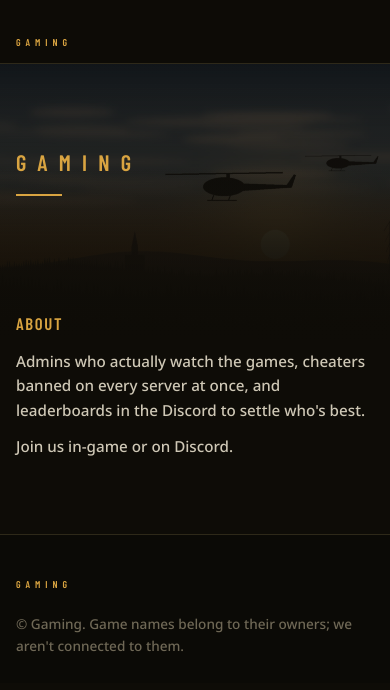
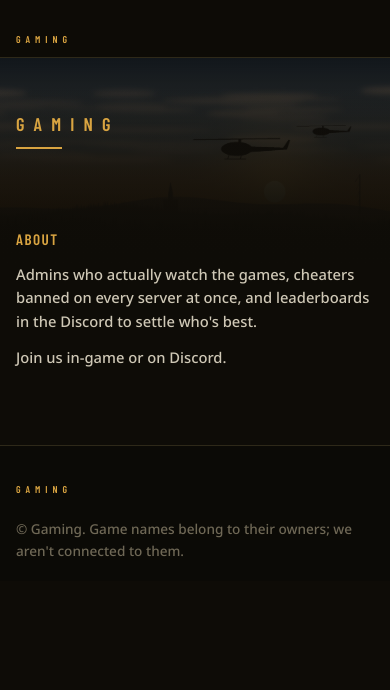
Before and after one commit to doyler34/test-bot, a Python web app: template panel/templates/site.html in a window 390 px wide. Shown: the top 690 px of the page. Run offline with Jinja, Linux system fonts and the light colour scheme; the template is opened without the code that fills it, so the values that code supplies are empty.

Commit message:
Site on phones: tighter hero, icon-only Discord button up top, slim server rows
Co-Authored-By: Claude Opus 5.5 <noreply@anthropic.com>
Claude-Session: https://claude.ai/code/session_01EfMGoN8LA3hRe4CLJejeAq

```diff
--- a/panel/static/site.css
+++ b/panel/static/site.css
@@ -113,22 +113,51 @@ footer .icon { color: var(--muted); } footer .icon:hover { color: var(--gold); }
 footer .icon svg { width: 26px; height: 26px; }
 
 @media (max-width: 860px) {
-  .bar { grid-template-columns: auto auto; height: 64px; }
+  html { scroll-behavior: auto; }
+  body { font-size: .95rem; }
+  .bar { grid-template-columns: auto auto; height: 58px; }
   .links { display: none; }
-  .join-top { justify-self: end; }
-  .hero { min-height: 0; padding: 64px 16px 120px;
-    background: linear-gradient(180deg, rgba(14, 12, 7, .55) 0%, rgba(14, 12, 7, .85) 60%, var(--bg) 100%),
+  .wordmark.small b { font-size: 1.6rem; }
+  .button.join-top { justify-self: end; width: 42px; height: 42px; padding: 0; }
+  .join-top span { display: none; }
+  .join-top svg { width: 22px; height: 22px; }
+  .hero { min-height: 0; padding: 36px 16px 96px;
+    background: linear-gradient(180deg, rgba(14, 12, 7, .5) 0%, rgba(14, 12, 7, .82) 55%, var(--bg) 100%),
                 url(/static/site/banner.jpg) 70% center / cover no-repeat; }
-  .status { padding: 18px 16px; }
-  .server { grid-template-columns: 1fr auto; gap: 6px 14px; }
-  .server .game { grid-column: 1 / -1; font-size: .95rem; color: var(--gold); }
-  .join { grid-column: 1 / -1; justify-self: stretch; text-align: left; }
-  .join summary { width: 100%; }
-  .lower { grid-template-columns: 1fr; gap: 28px; }
+  .wordmark.big b { font-size: 4rem; }
+  .wordmark.big i { font-size: 1.15rem; margin-top: 4px; }
+  .tagline { margin-top: 16px; font-size: 1.25rem; }
+  .rule { margin: 14px 0; }
+  .lead { font-size: .98rem; }
+  .actions { display: grid; grid-template-columns: 1fr 1fr; gap: 10px; margin-top: 22px; }
+  .actions .button { padding: 13px 10px; font-size: .92rem; }
+  .actions .button:only-child { grid-column: 1 / -1; }
+  main { margin-top: -72px; }
+  .status { padding: 14px 16px 4px; }
+  .label { font-size: .95rem; margin-bottom: 6px; }
+  .label .summary { font-size: .82rem; }
+  .server { grid-template-columns: 1fr auto; gap: 2px 12px; padding: 12px 0; }
+  .server .game { grid-column: 1 / -1; font-size: .78rem; color: var(--gold); }
+  .server .name b { font-size: 1.15rem; }
+  .server .count b { font-size: 1.15rem; }
+  .bars { margin-left: 4px; height: 14px; }
+  .join { grid-column: 1 / -1; justify-self: start; text-align: left; }
+  .join summary.button { padding: 2px 0; border: 0; background: none; color: var(--gold); font-size: .8rem;
+    letter-spacing: .1em; justify-content: flex-start; }
+  .join summary::after { content: " ›"; }
+  .join[open] summary::after { content: " ⌄"; }
+  .join p { margin-top: 4px; font-size: .85rem; }
+  .rules { margin-top: 32px; }
+  .rules ol { padding: 4px 16px; }
+  .rules li { gap: 12px; padding: 9px 0; font-size: .92rem; }
+  .rules li:last-child { border-bottom: 0; }
+  .lower { grid-template-columns: 1fr; gap: 28px; margin-top: 32px; }
   .story { grid-template-columns: 1fr; }
-  .story .thumb { min-height: 130px; background: linear-gradient(180deg, rgba(14, 12, 7, 0) 50%, var(--raise-2)),
+  .story .thumb { min-height: 110px; background: linear-gradient(180deg, rgba(14, 12, 7, 0) 50%, var(--raise-2)),
     url(/static/site/banner.jpg) 70% center / cover no-repeat; }
-  .side { padding-top: 0; }
-  footer { grid-template-columns: 1fr auto; }
+  .story .text { padding: 16px; font-size: .92rem; }
+  .side { padding-top: 0; font-size: .92rem; }
+  .side .button { width: 100%; }
+  footer { grid-template-columns: 1fr auto; padding: 20px 16px; }
   footer > span { grid-column: 1 / -1; grid-row: 2; text-align: left; }
 }
--- a/panel/templates/site.html
+++ b/panel/templates/site.html
@@ -29,7 +29,7 @@
     {% if paras|length > 1 %}<a href="#about">About</a>{% endif %}
     {% if doc.discord %}<a href="{{ doc.discord }}" rel="noopener">Discord</a>{% endif %}
   </div>
-  {% if doc.discord %}<a class="button ghost small join-top" href="{{ doc.discord }}" rel="noopener">{{ discord_icon() }} Join Discord</a>{% endif %}
+  {% if doc.discord %}<a class="button ghost small join-top" href="{{ doc.discord }}" rel="noopener" aria-label="Join Discord">{{ discord_icon() }} <span>Join Discord</span></a>{% endif %}
 </nav>
 
 <header class="hero" id="top">
```
